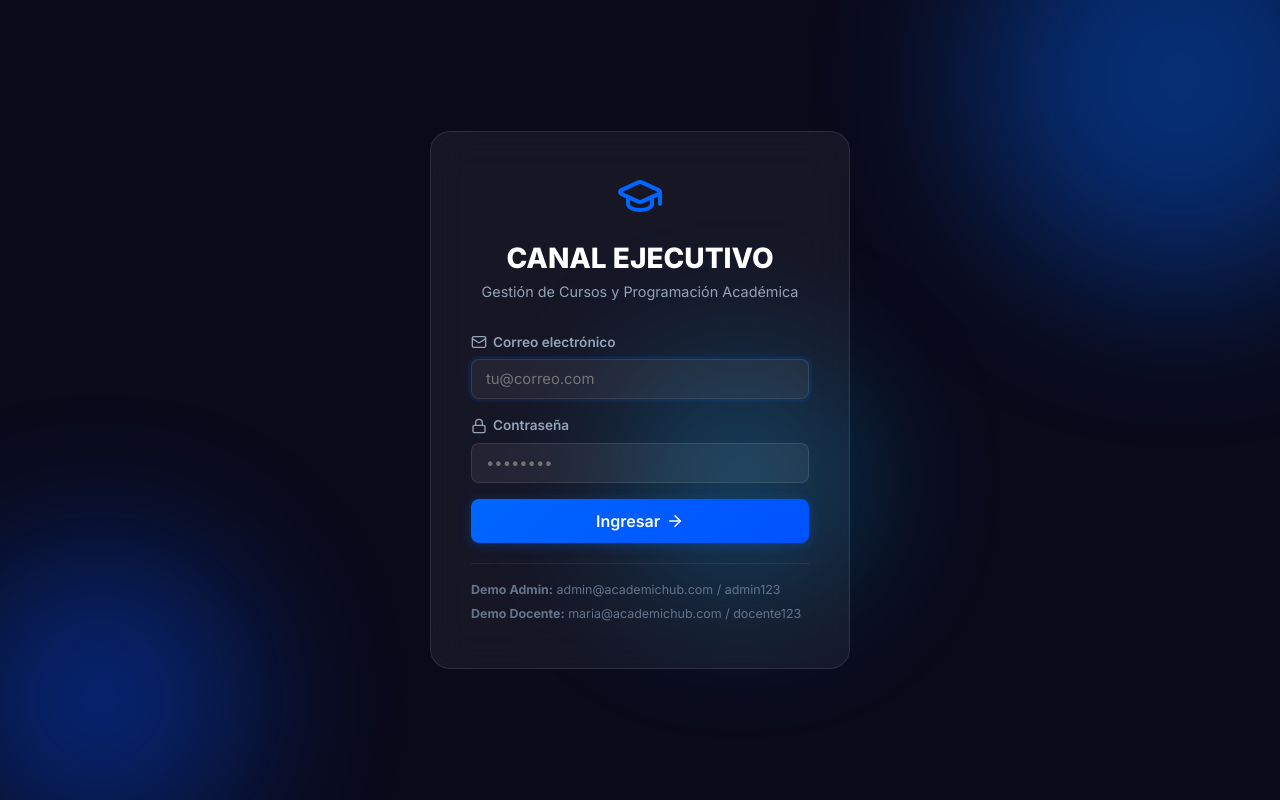
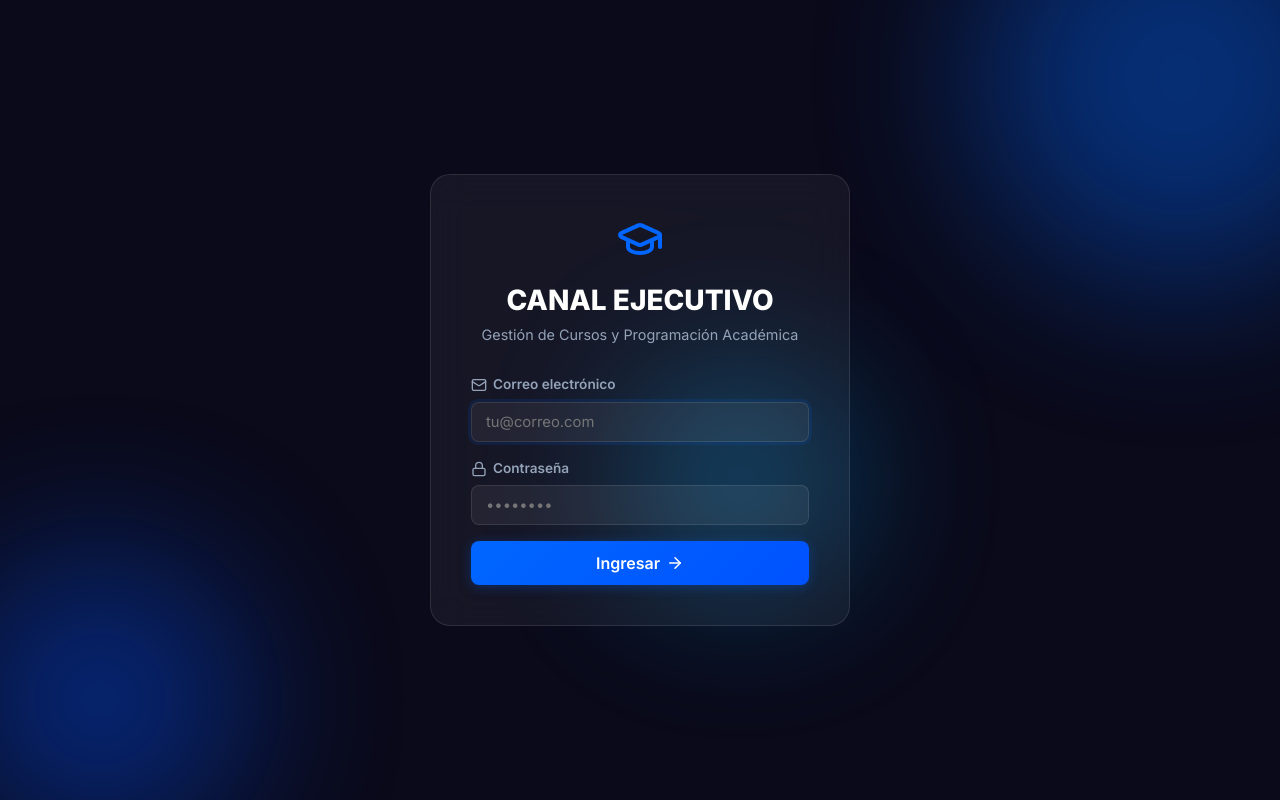
Before and after one commit to diamelizsurquillo-cell/canal-ejecutivo, a React (Vite) app: page /login in a window 1280 px wide. Built offline with nearby package versions, Linux system fonts and the light colour scheme; no server answers; the database is empty.

Commit message:
chore: remover indicaciones de credenciales demo del login

```diff
--- a/src/pages/Login.jsx
+++ b/src/pages/Login.jsx
@@ -63,10 +63,6 @@ export default function Login() {
           </button>
         </form>
 
-        <div className="login-hints">
-          <p><strong>Demo Admin:</strong> admin@academichub.com / admin123</p>
-          <p><strong>Demo Docente:</strong> maria@academichub.com / docente123</p>
-        </div>
       </div>
     </div>
   );
```
